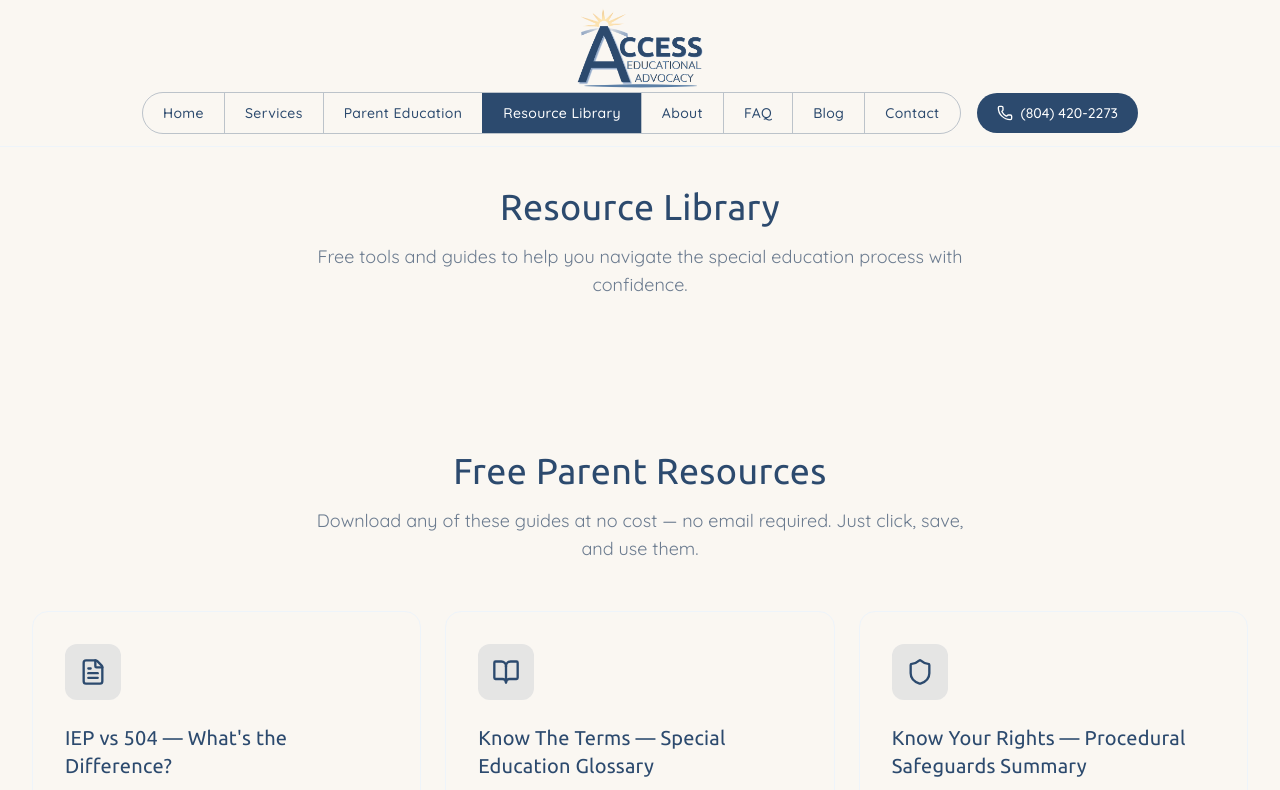
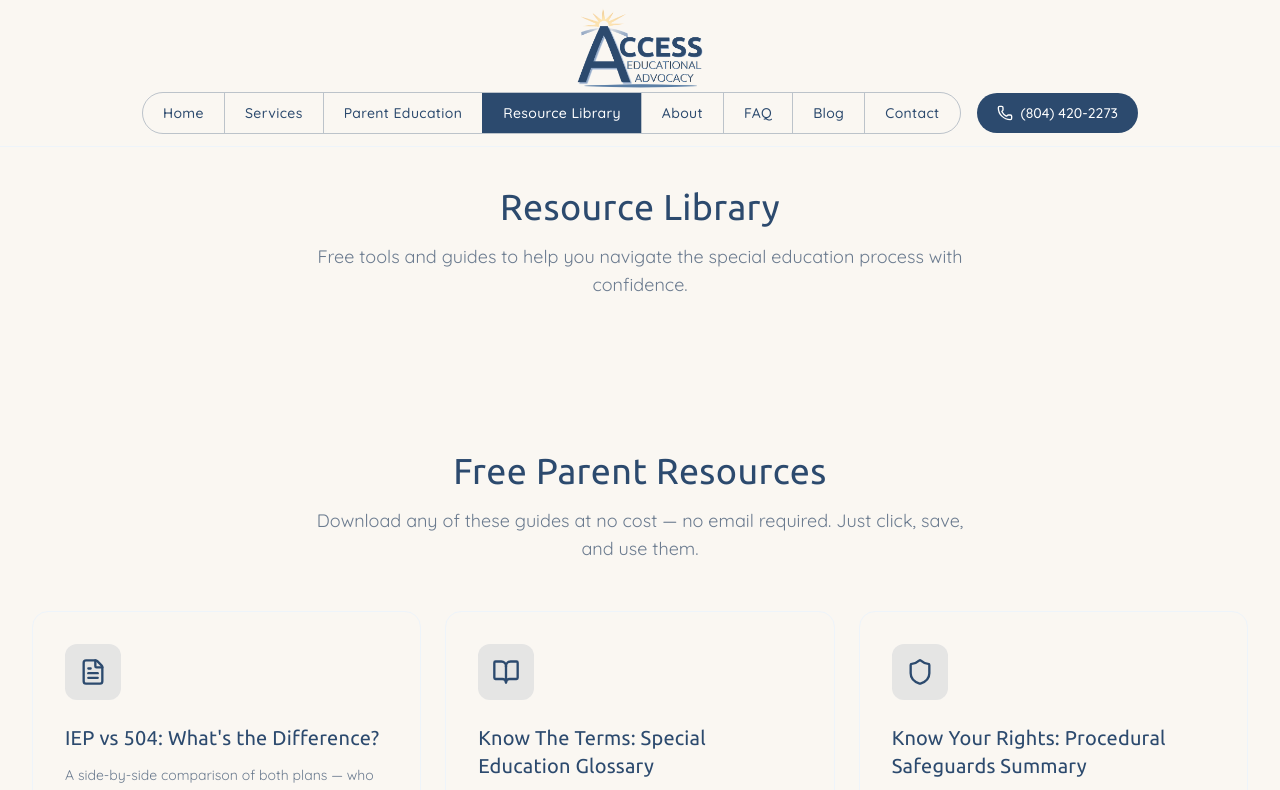
Before and after one commit to LukeL99/kl-advocacy, a React (Vite) app: page /resources in a window 1280 px wide. Shown: the top 790 px of the page. Built offline with nearby package versions, Linux system fonts and the light colour scheme.

Commit message:
Replace em dashes with colons in resource card titles

```diff
--- a/src/pages/ResourceLibrary.jsx
+++ b/src/pages/ResourceLibrary.jsx
@@ -6,21 +6,21 @@ import Section, { SectionHeader } from '../components/Section';
 const resources = [
   {
     icon: FileText,
-    title: 'IEP vs 504 — What\'s the Difference?',
+    title: 'IEP vs 504: What\'s the Difference?',
     description:
       'A side-by-side comparison of both plans — who qualifies, what\'s included, and what law governs each. Perfect if you\'re trying to understand which plan is right for your child.',
     filename: 'iep-vs-504',
   },
   {
     icon: BookOpen,
-    title: 'Know The Terms — Special Education Glossary',
+    title: 'Know The Terms: Special Education Glossary',
     description:
       'Special education comes with a lot of acronyms and jargon. This two-page glossary covers the terms you\'re most likely to hear in meetings and see in documents.',
     filename: 'special-education-glossary',
   },
   {
     icon: Shield,
-    title: 'Know Your Rights — Procedural Safeguards Summary',
+    title: 'Know Your Rights: Procedural Safeguards Summary',
     description:
       'Every parent has rights under IDEA. This summary breaks down exactly what those rights are so you can walk into any meeting informed and prepared.',
     filename: 'procedural-safeguards-summary',
@@ -34,7 +34,7 @@ const resources = [
   },
   {
     icon: Layers,
-    title: 'Accommodations vs Modifications — What\'s the Difference?',
+    title: 'Accommodations vs Modifications: What\'s the Difference?',
     description:
       'Two words that sound similar but mean very different things for your child\'s education. This guide breaks down the distinction.',
     filename: 'accommodations-vs-modifications',
```
